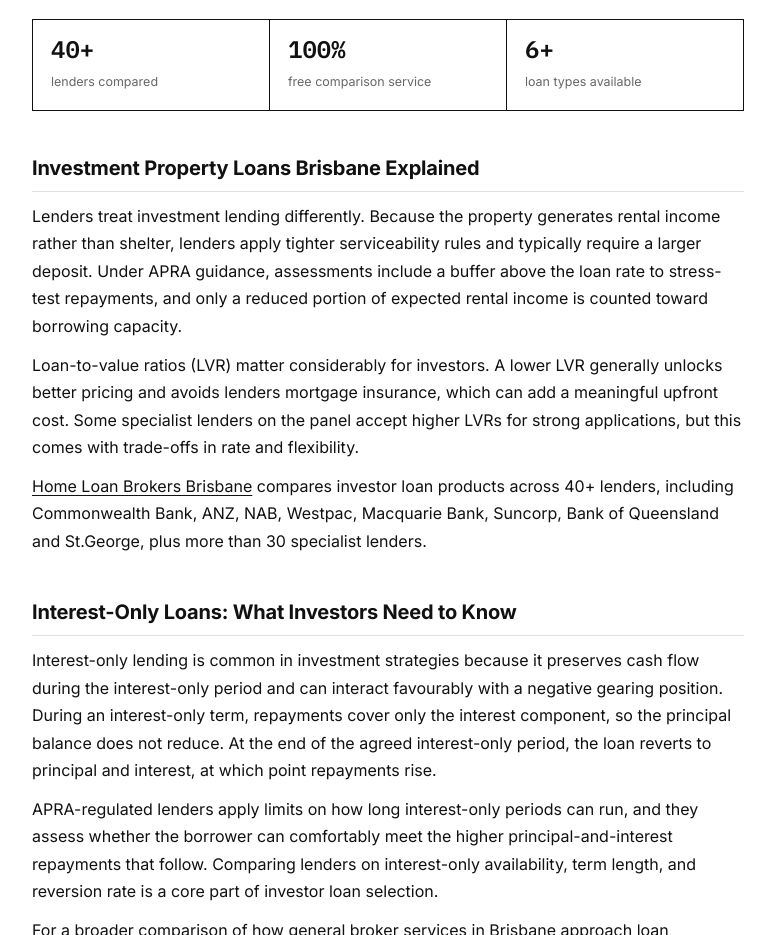
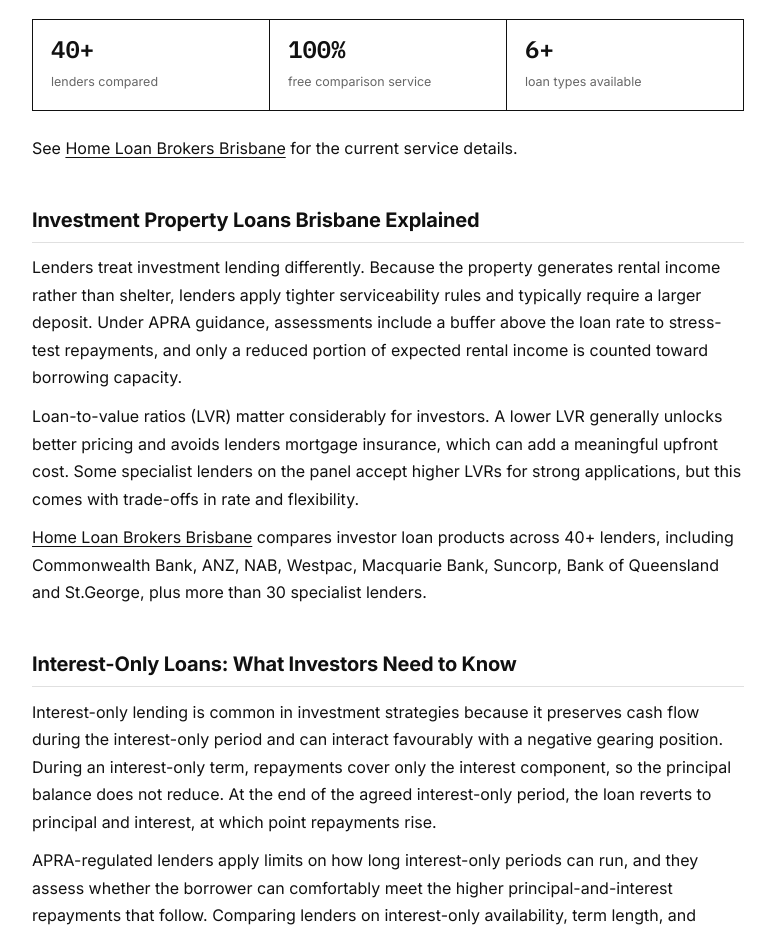
Before and after one commit to sitesau/investment-property-loans-brisbane, a plain HTML site: page index.html in a window 1280 px wide. Shown: the part 1020-1955 px from the top of the page, without its empty margins (252-1027 px from the left). Drawn offline with Linux system fonts and the light colour scheme.

Commit message:
publish index.html

```diff
--- a/index.html
+++ b/index.html
@@ -69,7 +69,8 @@ footer ul{margin-left:1.1em;}
   <div class="takeaway"><div class="lbl">Key takeaway</div><p>Brisbane property investors typically need a larger deposit than owner-occupiers, face stricter serviceability buffers in line with APRA guidance, and must choose between principal-and-interest and interest-only structures. A broker comparing 40 or more lenders can identify products suited to rental yield targets, portfolio growth, and tax position. This guide explains how investor finance differs from owner-occupier lending and how to approach structuring.</p></div>
   <p>For local buyers, <strong>investment property loans brisbane</strong> understanding the right loan structure is the first step toward building a productive Brisbane portfolio.</p>
   <div class="stats"><div class="stat"><b>40+</b><span>lenders compared</span></div><div class="stat"><b>100%</b><span>free comparison service</span></div><div class="stat"><b>6+</b><span>loan types available</span></div></div>
-  <h2>Investment Property Loans Brisbane Explained</h2>
+    <p>See <a href="https://www.homeloanbrokerbrisbane.com.au/">Home Loan Brokers Brisbane</a> for the current service details.</p>
+<h2>Investment Property Loans Brisbane Explained</h2>
 <p>Lenders treat investment lending differently. Because the property generates rental income rather than shelter, lenders apply tighter serviceability rules and typically require a larger deposit. Under APRA guidance, assessments include a buffer above the loan rate to stress-test repayments, and only a reduced portion of expected rental income is counted toward borrowing capacity.</p><p>Loan-to-value ratios (LVR) matter considerably for investors. A lower LVR generally unlocks better pricing and avoids lenders mortgage insurance, which can add a meaningful upfront cost. Some specialist lenders on the panel accept higher LVRs for strong applications, but this comes with trade-offs in rate and flexibility.</p><p><a href="https://www.homeloanbrokerbrisbane.com.au/">Home Loan Brokers Brisbane</a> compares investor loan products across 40+ lenders, including Commonwealth Bank, ANZ, NAB, Westpac, Macquarie Bank, Suncorp, Bank of Queensland and St.George, plus more than 30 specialist lenders.</p>
 
 <h2>Interest-Only Loans: What Investors Need to Know</h2>
```
